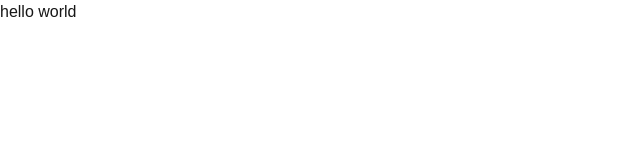
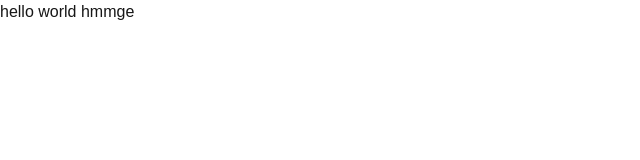
Before and after one commit to xiberxia/dsmpvodsproject, a Next.js app: page / in a window 1280 px wide. Shown: the top 160 px of the page, without its empty margins (0-640 px from the left). Built offline with nearby package versions, Linux system fonts and the light colour scheme.

Commit message:
testing 3

```diff
--- a/src/app/page.tsx
+++ b/src/app/page.tsx
@@ -2,7 +2,7 @@
 export default function Home() {
   return (
     <div>
-      <p>hello world</p>
+      <p>hello world hmmge</p>
     </div>
   );
 }
```
